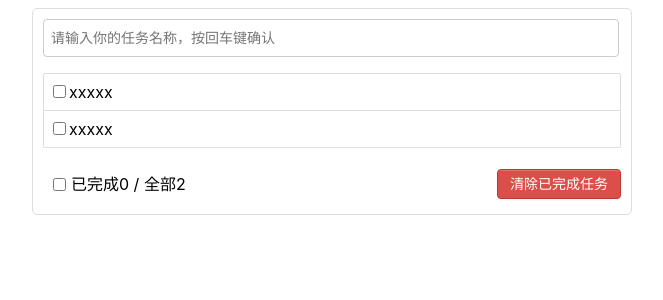
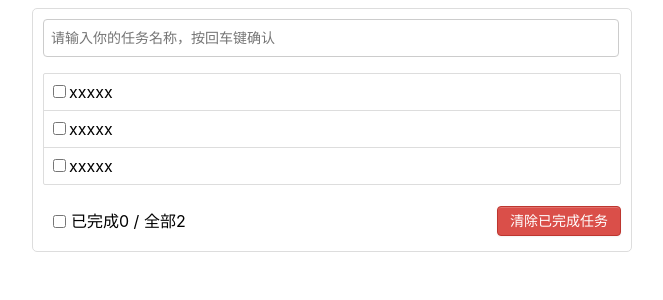
Before and after one commit to Paxxs/MyRjsPlayground, a React (Create React App) app: page / in a window 1280 px wide. Shown: the top 300 px of the page, without its empty margins (308-971 px from the left). Built offline with nearby package versions, Linux system fonts and the light colour scheme.

Commit message:
List 组件遍历生成Item组件

```diff
--- a/package.json
+++ b/package.json
@@ -7,6 +7,7 @@
     "@testing-library/react": "^11.1.0",
     "@testing-library/user-event": "^12.1.10",
     "nanoid": "^3.1.20",
+    "prop-types": "^15.7.2",
     "react": "^17.0.1",
     "react-dom": "^17.0.1",
     "react-scripts": "4.0.1",
--- a/src/App.jsx
+++ b/src/App.jsx
@@ -30,7 +30,7 @@ class App extends Component {
       <div className={sytles.todo_container}>
         <div className={sytles.todo_wrap}>
           <Header />
-          <List />
+          <List todos={this.state.todos} />
           <Footer />
         </div>
       </div>
--- a/src/components/List/index.jsx
+++ b/src/components/List/index.jsx
@@ -1,14 +1,26 @@
 import React, { Component } from 'react'
+import PropTypes from 'prop-types'
 import Item from '../Item'
 // import './index.css'
 import styles from './index.module.css'
 
 export default class List extends Component {
+  static propTypes = {
+    todos: PropTypes.array.isRequired
+  }
   render() {
+    const { todos } = this.props
     return (
       <ul className={styles.todo_main}>
-        <Item />
-        <Item />
+        {
+          todos.map((todoObj) => {
+            return (
+              <Item key={todoObj.id}
+                // key-value 直接全部通过props传给子组件
+                {...todoObj} />
+            )
+          })
+        }
       </ul>
     )
   }
```
